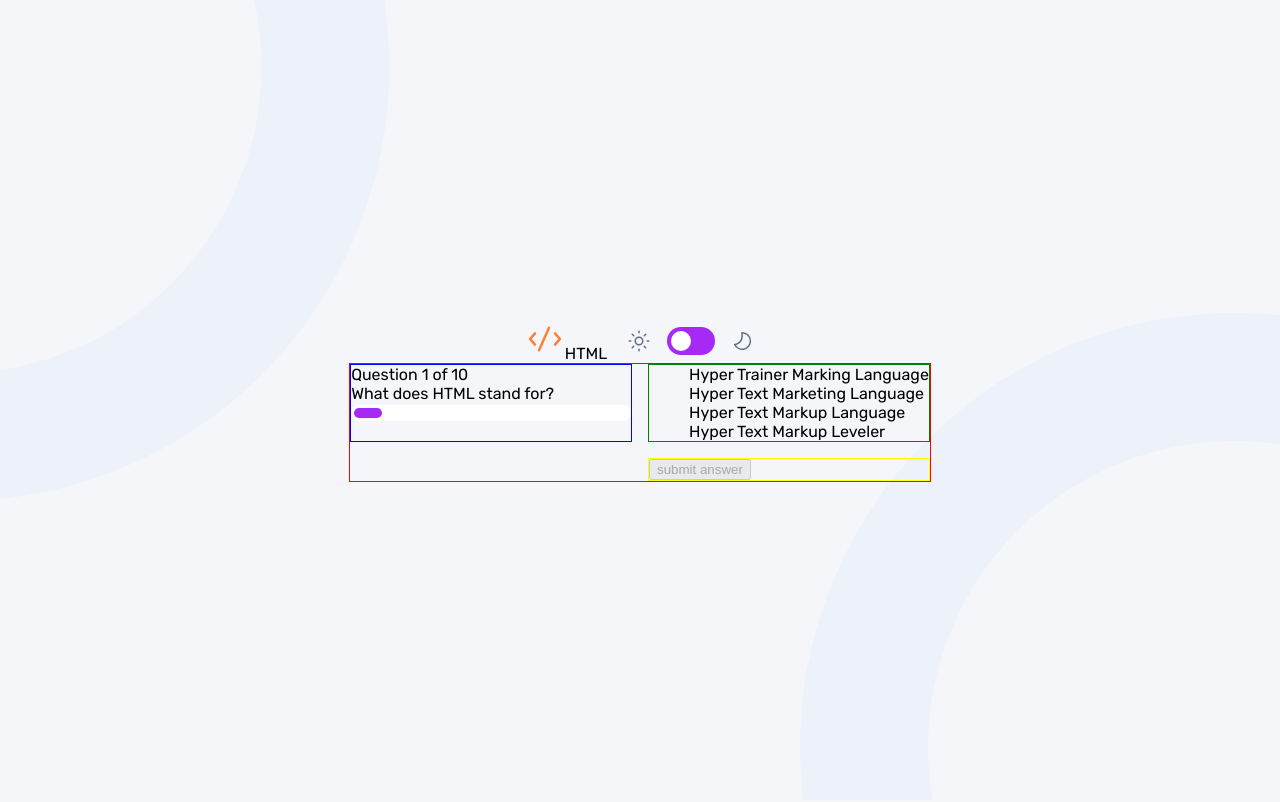
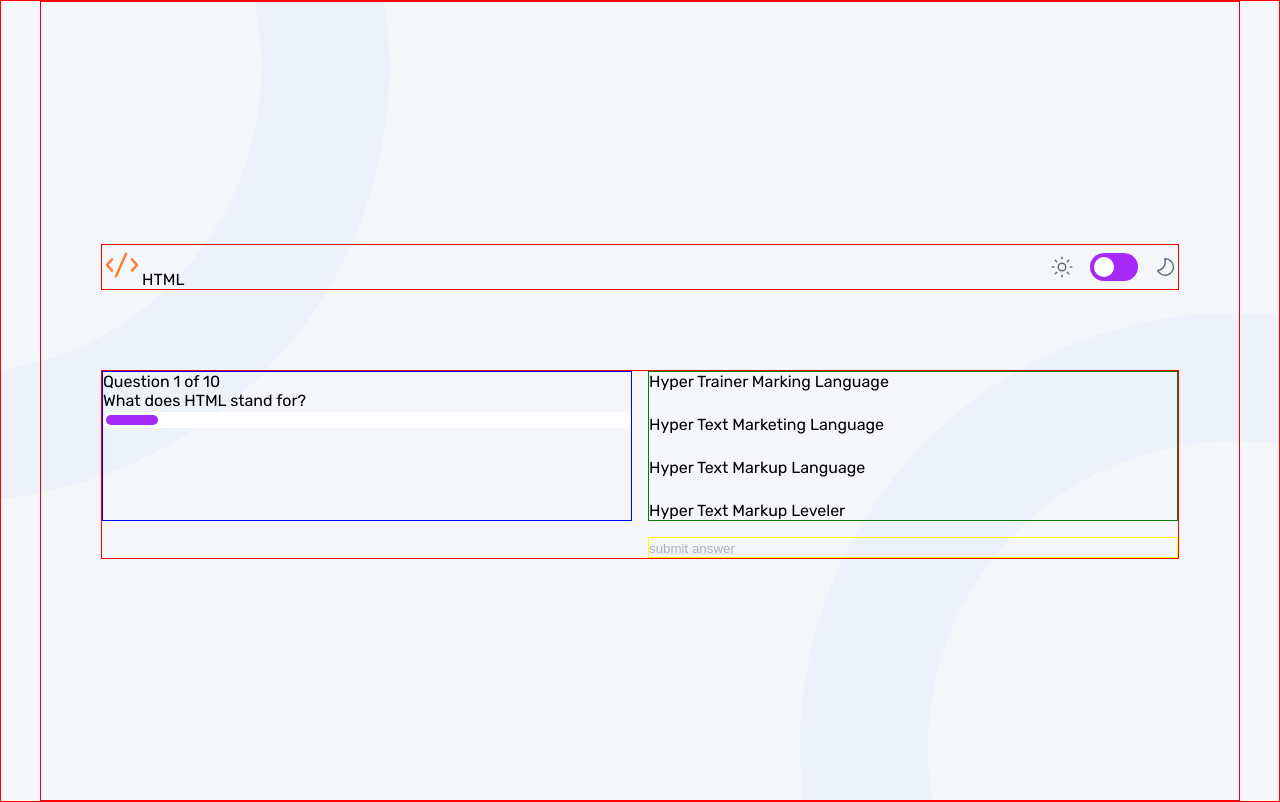
Before and after one commit to DmitryMuzalev/frontend-quiz-app-ts, a React (Create React App) app: page / in a window 1280 px wide. Both pictures are taken after a click on the item "HTML". Built offline with nearby package versions, Linux system fonts and the light colour scheme.

Commit message:
feat: change global styles

```diff
--- a/src/index.scss
+++ b/src/index.scss
@@ -6,6 +6,7 @@
 * {
   box-sizing: border-box;
   margin: 0;
+  padding: 0;
 }
 
 :root {
@@ -33,16 +34,32 @@
   --green-400: #26d782;
   --red-400: #ee5454;
   --white: #ffffff;
+
+  --outline: 3px solid black;
 }
 
 #root {
+  border: 1px solid red;
   @include flex-center;
   flex-direction: column;
-  width: 100%;
+  row-gap: 5rem;
+  max-width: 1200px;
+  padding: 3.75rem;
+  margin: 0 auto;
   min-height: 100vh;
+
+  @media (max-width: 600px) {
+    padding: 2rem;
+    row-gap: 3rem;
+  }
+
+  @media (max-width: 479px) {
+    padding: 3.75rem 0.625rem;
+  }
 }
 
 body {
+  border: 1px solid red;
   width: 100%;
   min-height: 100vh;
   background-repeat: no-repeat;
@@ -108,19 +125,35 @@ a {
   text-decoration: none;
 }
 
-.container {
-  @include flex-center;
-  flex-direction: column;
-  row-gap: 5rem;
-  width: 1200px;
-  padding: 3.75rem;
-  margin: 0 auto;
-  @media (max-width: 600px) {
-    padding: 2rem;
-    row-gap: 3rem;
+header {
+  border: 1px solid red;
+  width: 100%;
+  display: flex;
+  justify-content: space-between;
+  gap: 1.5rem;
 }
-  @media (max-width: 479px) {
-    padding: 3.75rem 0.625rem;
+
+main {
+  border: 1px solid red;
+  display: grid;
+  grid-template-columns: repeat(2, 1fr);
+  gap: 2rem;
+  width: 100%;
+
+  & > button {
+    grid-column: 2 / -1;
+  }
+
+  @media (max-width: 992px) {
+    grid-template-columns: 1fr;
+    gap: 3rem;
+    & > button {
+      grid-column: 1;
+    }
+  }
+
+  @media (max-width: 767px) {
+    gap: 2rem;
   }
 }
 
@@ -150,69 +183,26 @@ progress {
   }
 }
 
-.list {
-  display: flex;
-  flex-direction: column;
-  row-gap: 1.5rem;
-  &Item {
+.badge {
+  width: 100%;
   cursor: pointer;
   display: flex;
   align-items: center;
   font-family: inherit;
   font-weight: var(--fw-medium);
-    font-size: clamp(1.125rem, 5vw, 1.75rem);
+  font-size: clamp(1rem, 5vw, 1.25rem);
   color: var(--color-text);
   text-align: left;
-    padding: 1.25rem;
-    column-gap: 2rem;
+  padding: 1rem;
+  column-gap: 1.25rem;
   border: 3px solid transparent;
   border-radius: 1.25rem;
   background-color: var(--bg-elements);
-    box-shadow: 0 16px 40px 0 rgba(143, 160, 193, 0.14);
-
-    div:first-child {
-      flex-shrink: 0;
-    }
-  }
+  box-shadow: 0 16px 40px 0 rgba(19, 23, 31, 0.14);
 
   @media (max-width: 767px) {
-    row-gap: 1rem;
-    &Item {
     padding: 0.75rem;
     column-gap: 1rem;
-    }
-  }
-}
-
-.icon {
-  display: flex;
-  justify-content: center;
-  align-items: center;
-  width: 3.5rem;
-  height: 3.5rem;
-  border-radius: 0.5rem;
-  background-color: var(--grey-100);
-  color: var(--grey-400);
-  transition: all 0.3s;
-
-  @media (max-width: 479px) {
-    width: 2.5rem;
-    height: 2.5rem;
-    img {
-      width: 60%;
-    }
-  }
-}
-
-.question {
-  display: flex;
-  flex-direction: column;
-  row-gap: 2.5rem;
-  h3 {
-    flex-grow: 1;
-  }
-  @media (max-width: 992px) {
-    row-gap: 1rem;
   }
 }
 
@@ -222,24 +212,26 @@ progress {
   }
 }
 
-#html {
-  background-color: var(--orange-100);
+button {
+  border: none;
+  background: transparent;
+  outline: none;
+
+  &:focus-visible {
+    outline: var(--outline);
   }
-#css {
-  background-color: var(--green-100);
-}
-#javascript {
-  background-color: var(--blue-100);
-}
-#accessibility {
-  background-color: var(--purple-100);
 }
 
 ul {
   list-style: none;
+  display: flex;
+  flex-direction: column;
+  row-gap: 1.5rem;
+  @media (max-width: 767px) {
+    row-gap: 1rem;
+  }
 }
 
 .content {
   display: flex;
-  border: 1px solid red;
 }
```
Lines whose indentation alone changed are shown as unchanged.
